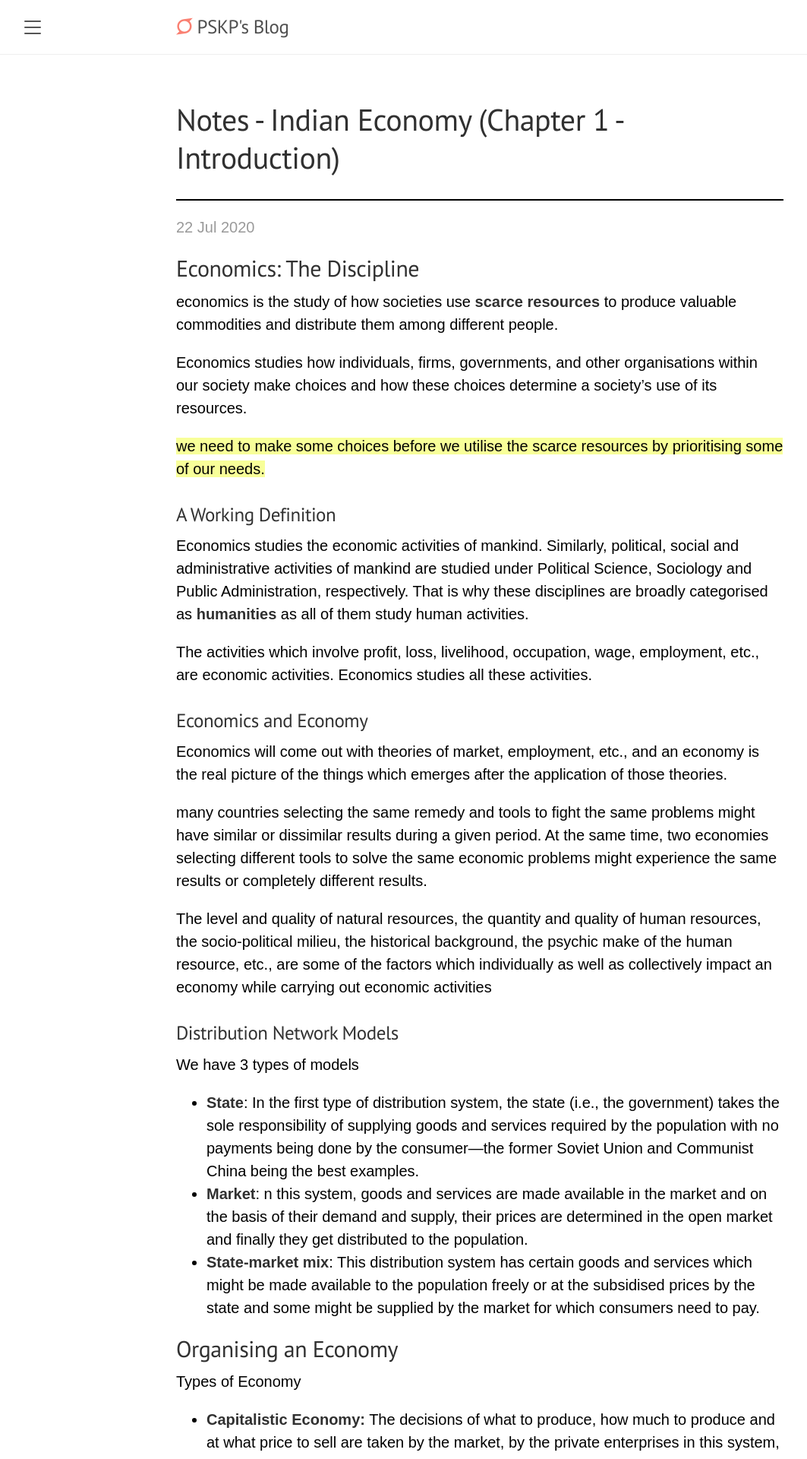
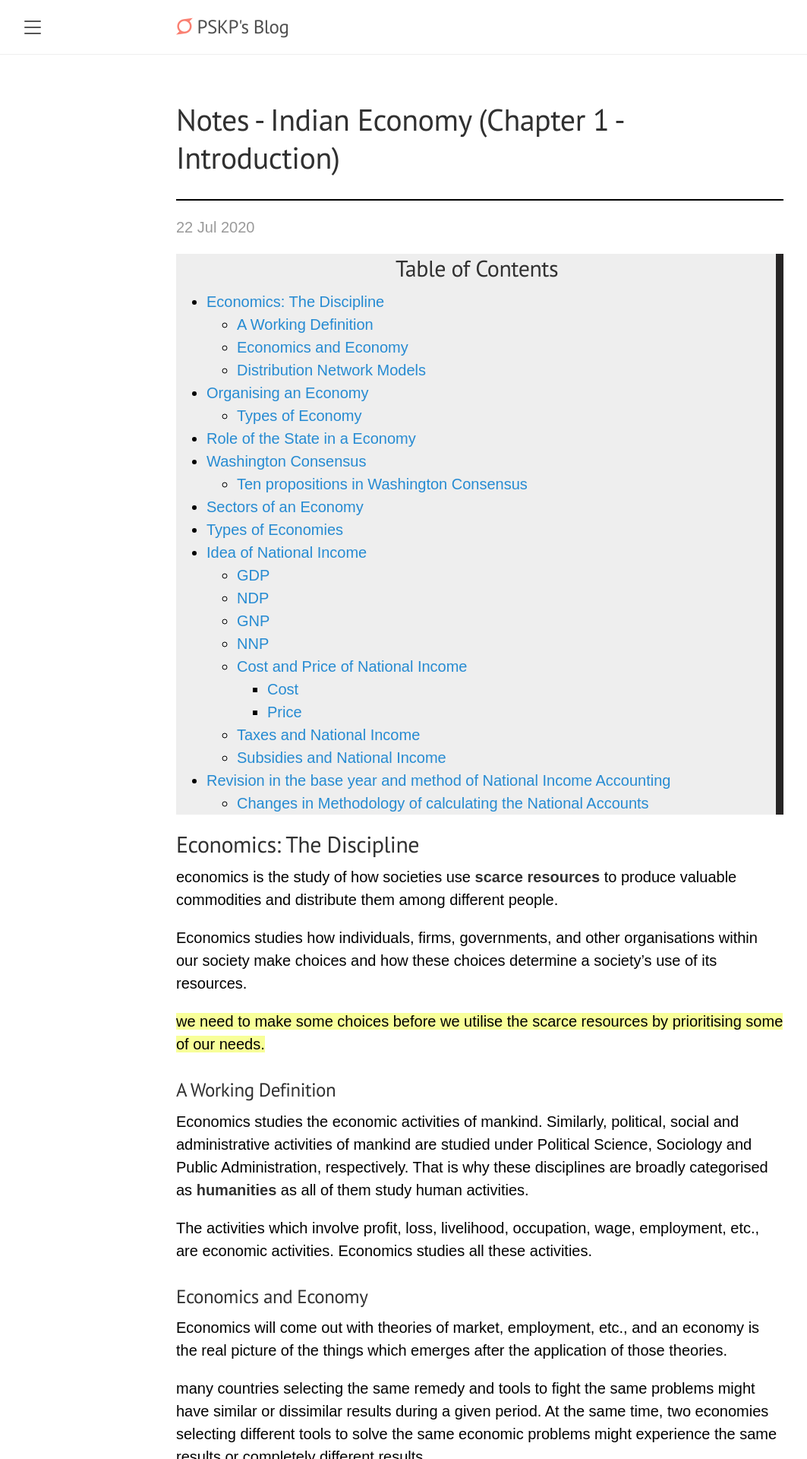
Before and after one commit to PSKP-95/pskp-95.github.io, a Jekyll site: the page built from _posts/2020-07-22-notes-indian-economy-by-ramesh-singh-1.md, in a window 1280 px wide. Shown: the top 1920 px of the page at 76% size, without its empty margins (8-1071 px from the left). Built offline with Jekyll 4.4.1, drawn with Linux system fonts in a browser that asks for light colours; nearby versions of some CDN libraries; comment, search, counter and statistics services are not loaded; some of the changed text lies outside the part shown.

Commit message:
image style

```diff
--- a/_posts/2020-07-22-notes-indian-economy-by-ramesh-singh-1.md
+++ b/_posts/2020-07-22-notes-indian-economy-by-ramesh-singh-1.md
@@ -4,8 +4,55 @@
 description: Notes of Book Indian Economy authored by Ramesh Singh
 keywords: economy, india, indian economy
 author: Parikshit Patil
-thumbnail: /public/images/indian-economy/economy.jpg
+thumbnail: https://pskp-95.github.io/public/images/indian-economy/economy.jpg
 ---
+
+<div class="index">
+<h2>Table of Contents</h2>
+<ul id="myUL">
+  <li><a href="#economics-the-discipline">Economics: The Discipline</a></li>
+  <ul>
+    <li><a href="#a-working-definition">A Working Definition</a></li>
+    <li><a href="#economics-and-economy">Economics and Economy</a></li>
+    <li><a href="#distribution-network-models">Distribution Network Models</a></li>
+  </ul>
+  <li><a href="#organising-an-economy">Organising an Economy</a></li>
+  <ul>
+    <li><a href="#types-of-economy">Types of Economy</a></li>
+  </ul>
+
+  <li><a href="#role-of-the-state-in-a-economy">Role of the State in a Economy</a></li>
+
+  <li><a href="#washington-consensus">Washington Consensus</a></li>
+  <ul>
+    <li><a href="#ten-propositions-in-washington-consensus">Ten propositions in Washington Consensus</a></li>
+  </ul>
+
+  <li><a href="#sectors-of-an-economy">Sectors of an Economy</a></li>
+
+  <li><a href="#types-of-economies">Types of Economies</a></li>
+
+  <li><a href="#idea-of-national-income">Idea of National Income</a></li>
+  <ul>
+    <li><a href="#gdp">GDP</a></li>
+    <li><a href="#ndp">NDP</a></li>
+    <li><a href="#gnp">GNP</a></li>
+    <li><a href="#nnp">NNP</a></li>
+    <li><a href="#cost-and-price-of-national-income">Cost and Price of National Income</a></li>
+    <ul>
+      <li><a href="#cost">Cost</a></li>
+      <li><a href="#price">Price</a></li>
+    </ul>
+    <li><a href="#taxes-and-national-income">Taxes and National Income</a></li>
+    <li><a href="#subsidies-and-national-income">Subsidies and National Income</a></li>
+  </ul>
+
+  <li><a href="#revision-in-the-base-year-and-method-of-national-income-accounting">Revision in the base year and method of National Income Accounting</a></li>
+  <ul>
+    <li><a href="#changes-in-methodology-of-calculating-the-national-accounts">Changes in Methodology of calculating the National Accounts</a></li>
+  </ul>
+</ul>
+</div>
 
 ## Economics: The Discipline
 
@@ -31,14 +78,18 @@
 
 ### Distribution Network Models
 
+![Distribution Network Models](/public/images/indian-economy/distribution-network-models.png)
+
 We have 3 types of models
 - **State**: In the first type of distribution system, the state (i.e., the government) takes the sole responsibility of supplying goods and services required by the population with no payments being done by the consumer—the former Soviet Union and Communist China being the best examples.
-- **Market**: n this system, goods and services are made available in the market and on the basis of their demand and supply, their prices are determined in the open market and finally they get distributed to the population.
+- **Market**: In this system, goods and services are made available in the market and on the basis of their demand and supply, their prices are determined in the open market and finally they get distributed to the population.
 - **State-market mix**: This distribution system has certain goods and services which might be made available to the population freely or at the subsidised prices by the state and some might be supplied by the market for which consumers need to pay.
 
 ## Organising an Economy
 
-Types of Economy
+### Types of Economy
+
+![Types of Economy](/public/images/indian-economy/types-of-economy.png)
 
 - **Capitalistic Economy:** The decisions of what to produce, how much to produce and at what price to sell are taken by the market, by the private enterprises in this system, with the state having no economic role.
 - **State Economy:** socialistic economy emphasised collective ownership of the means of production (property and assets), it also ascribed a large role to the state in running the economy, while communist economy, on the other hand, advocated state ownership of all properties including labour with absolute power to state in running the economy. <span class="yehi">Here we see two versions of the state economy—in erstwhile USSR known as the socialist economy and in pre-1985 China as the communist economy.</span>
@@ -243,35 +294,17 @@
 
   Collection/source  of  indirect  taxes  are the ‘disposable  income’  (which  individuals  and companies have with them after paying their direct taxes—from  which  they  do  any  purchasing  and finally, the indirect taxes reach the government)
 
-<div class="scrollable">
-<notextile>
-\[
-National \quad Income\quad at\quad Factor\quad Cost= NNP \quad at \quad Market \quad price - Indirect \quad taxes
-\]
-</notextile>
-</div>
+<div class="text-formula" style="">National Income at Factor Cost = NNP at Market price - Indirect taxes</div>
 
 ### Subsidies and National Income
 
 Subsidies which are forwarded by the governments need to be  adjusted  while  calculating  national  income. They are added to the national income at market cost,  in  the  case  of  India.
 
-<div class="scrollable">
-<notextile>
-\[
-National \quad Income\quad at\quad Factor\quad Cost= NNP \quad at \quad Market \quad price - Subsidies
-\]
-</notextile>
-</div>
+<div class="text-formula" style="">National Income at Factor Cost = NNP at Market price - Subsidies</div>
 
 <span class="yehi">If the national income is derived at the market cost and governments forward no subsidies there is  no  need  of  adjustments  for  the  subsidies</span>  but after all there is not a single economy in the world today which does not forward subsidies in one or the other form.
 
-<div class="scrollable">
-<notextile>
-\[
-National \quad Income\quad at\quad Factor\quad Cost= NNP \quad at \quad Market \quad price - Indirect \quad taxes + Subsidies
-\]
-</notextile>
-</div>
+<div class="text-formula" style="">National Income at Factor Cost = NNP at Market price - Indirect taxes + Subsidies</div>
 
 ## Revision in the base year and method of National Income Accounting
 
--- a/public/css/lanyon.css
+++ b/public/css/lanyon.css
@@ -950,3 +950,22 @@
     font-size: 16px;
   }
 }
+
+p img{
+  border: 1px solid black;
+}
+
+p img:hover{
+  transform: translateY(-.5%);
+  box-shadow: 0 1rem 2rem rgba(0, 0, 0, .2);
+}
+
+.text-formula{
+  background-color:#6c7df0;
+  margin-bottom: 5px;
+  color:white;
+  width:100%;
+  text-align:center;
+  border:1px solid black;
+  box-shadow: 0 0.5rem 1rem rgba(0, 0, 0, .2);
+}
```
Also changed, not shown: public/images/indian-economy/distribution-network-models.png (added), public/images/indian-economy/types-of-economy.png (added).
